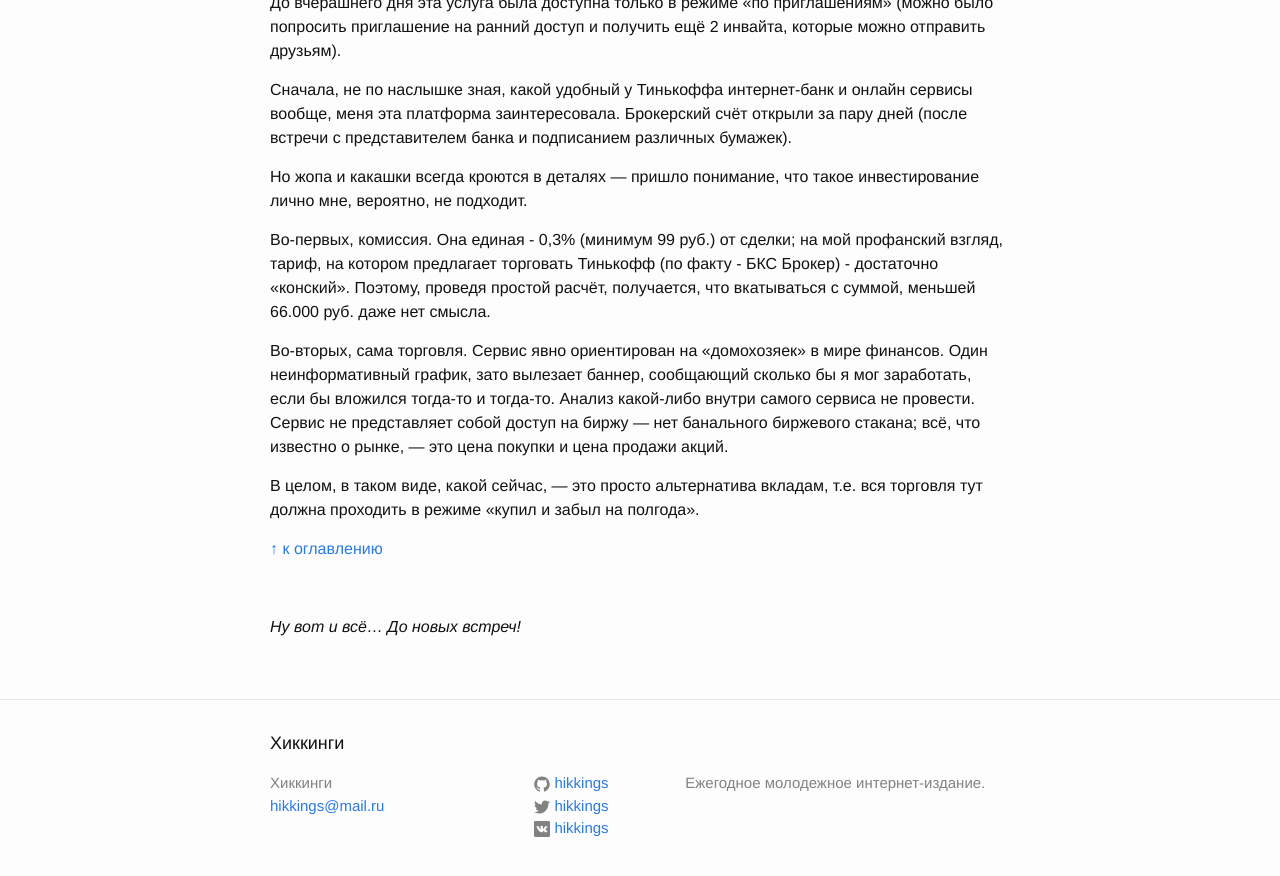
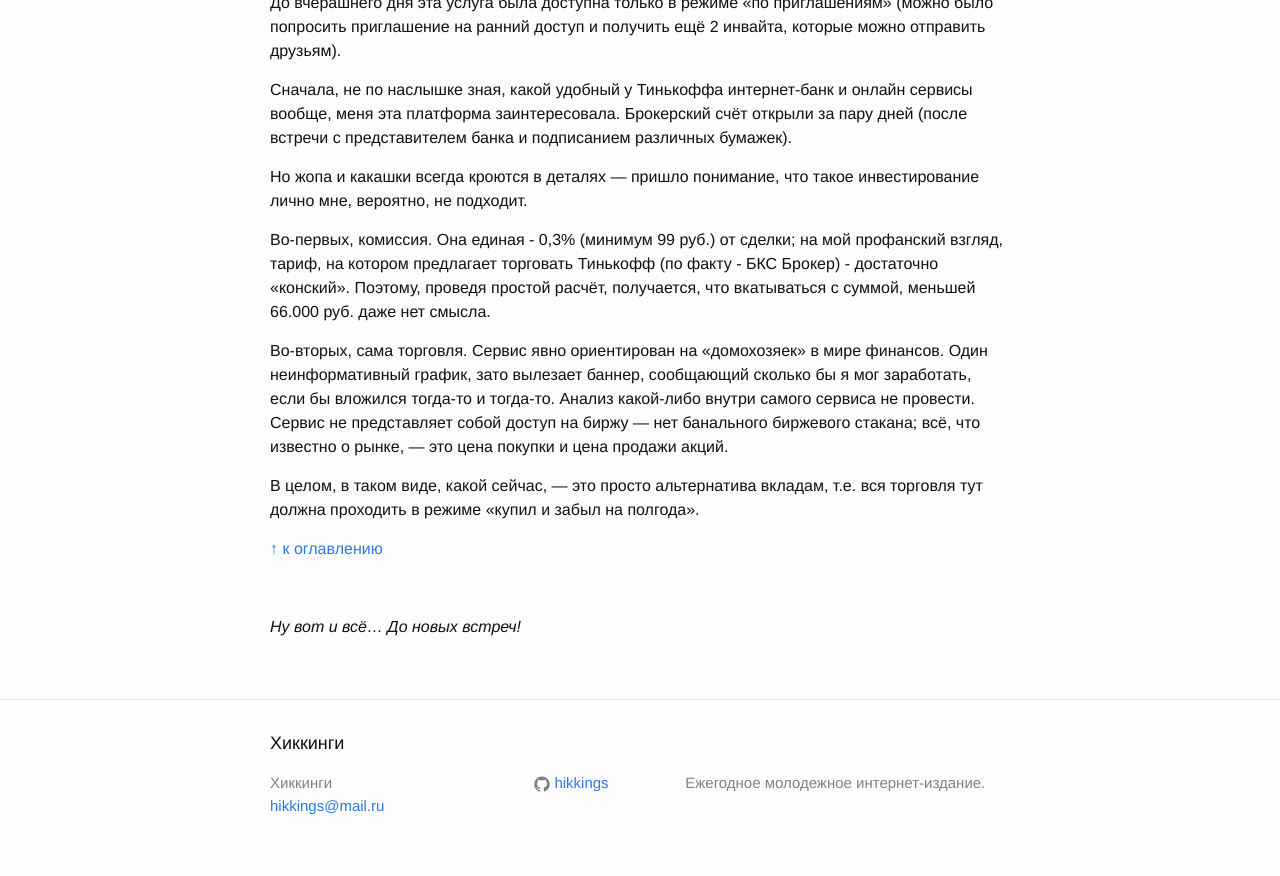
Before and after one commit to hikkings/hikkings.github.io, a Jekyll site: the page built from _posts/2016-11-29-welcome.markdown, in a window 1280 px wide and 900 px high, scrolled down 11291 px. Shown: the top 876 px of the window. Built offline with Jekyll 4.4.1, drawn with Linux system fonts in a browser that asks for light colours.

Commit message:
Update _config.yml

```diff
--- a/_config.yml
+++ b/_config.yml
@@ -20,9 +20,7 @@ description: > # this means to ignore newlines until "baseurl:"
   Ежегодное молодежное интернет-издание.
 baseurl: "" # the subpath of your site, e.g. /blog
 url: "https://hikkings.github.io" # the base hostname & protocol for your site, e.g. http://example.com
-twitter_username: hikkings
 github_username:  hikkings
-vk_username:      hikkings
 
 # Build settings
 markdown: kramdown
```
